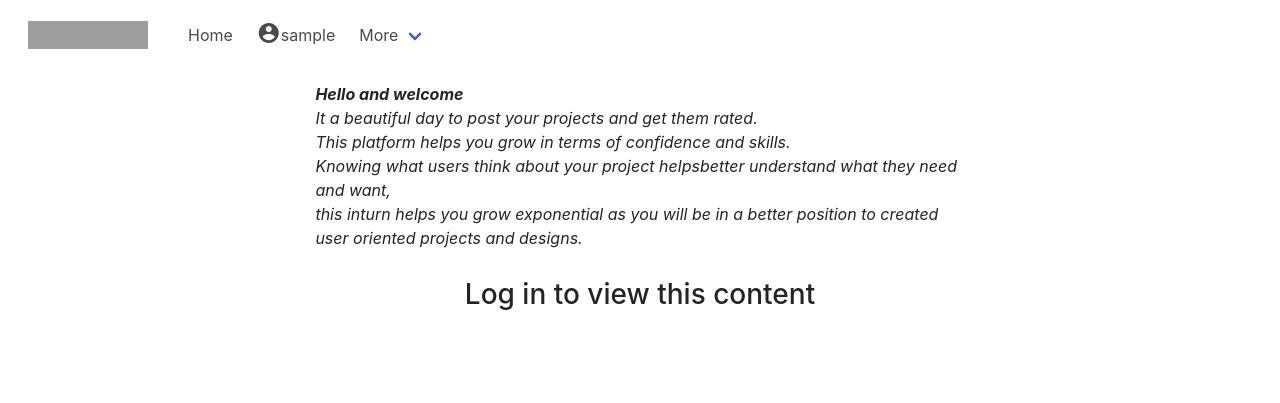
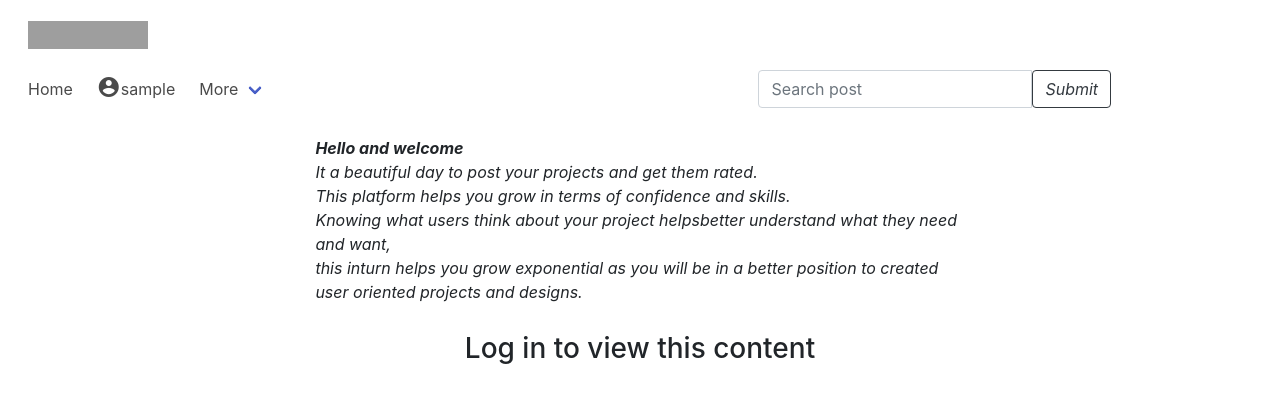
Before and after one commit to Brian569/Awards, a Django app: page / in a window 1280 px wide. Shown: the top 403 px of the page. Run offline with Django 3.2, Linux system fonts and the light colour scheme; the visitor is signed in with stand-in values (Sample User, id 1); data that the repository does not hold is empty; parts of the project's set-up code (start-up, migrations or seed data) failed here and were passed over; some libraries are stand-ins or nearby versions; some web fonts are replaced; grey boxes are pictures that could not be loaded.

Commit message:
include a search form

```diff
--- a/rate/templates/navbar.html
+++ b/rate/templates/navbar.html
@@ -19,6 +19,7 @@
         </a>
 
 
+
         <div class="navbar-item has-dropdown is-hoverable">
           <a class="navbar-link">
             More
@@ -38,7 +39,6 @@
             logout
             </span>Log out</a>
 
-
         {% else %}
 
         <a class="nav-item active" href="{% url 'login' %}" style="margin-right: 15px; padding-right: 15px;"><span class="material-icons">
@@ -48,6 +48,21 @@
 
      {% endif %}
           </div>
+
+        </div>
+
+        <div >
+
+          <form class="navbar-form my-2 " style="margin-left: 60vmin;" role="search" action="{% url 'search' %}">
+
+            <div class="input-group">
+              <input type="text" class="form-control" placeholder="Search post" name="post">
+              <div class="input-group-btn">
+                <button class="btn btn-default btn-outline-dark " type="submit"><i class="glyphicon glyphicon-search">Submit</i></button>
+              </div>
+            </div>
+
+          </form>
         </div>
       </div>
     </div>
```
